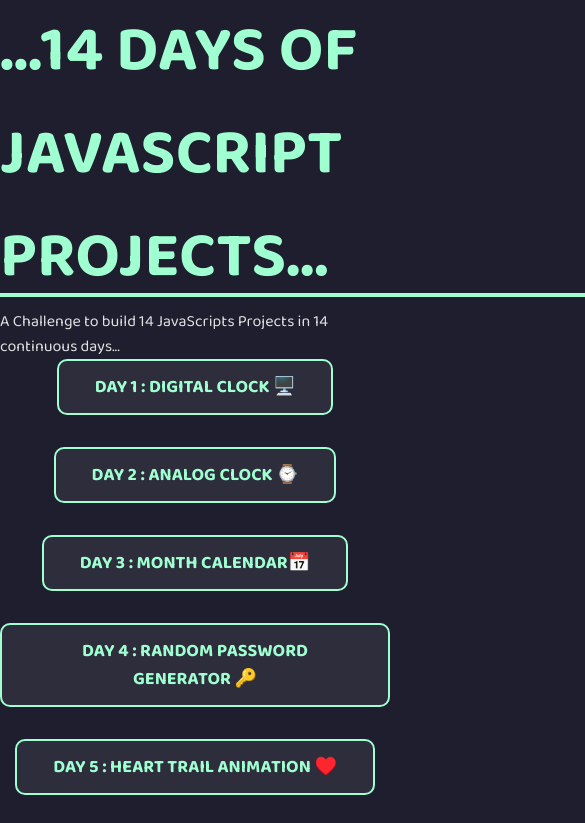
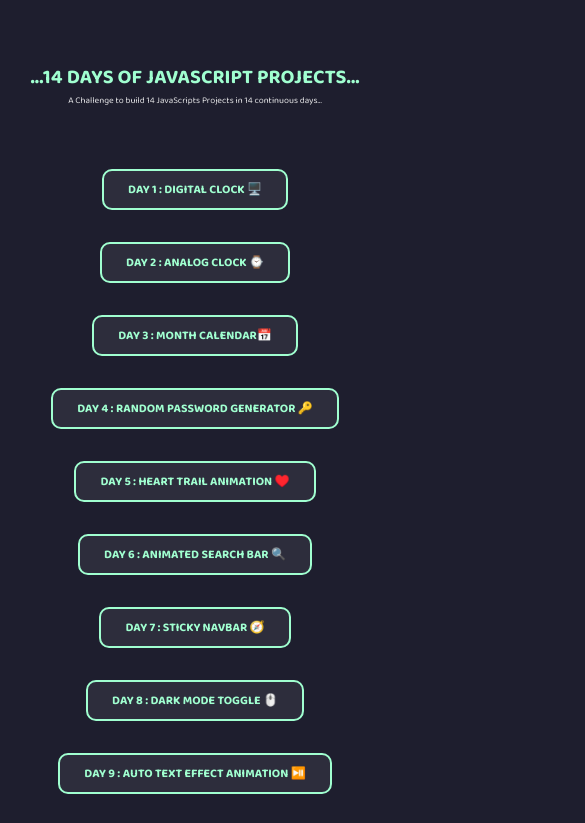
Before and after one commit to Harsh971/14DaysOfJavascript, a plain HTML site: page Deploy_Sites/index.html in a window 390 px wide. Shown: the top 823 px of the page, 585 px wide, since content can reach past the window. Drawn offline with Linux system fonts and the light colour scheme; a web font is replaced by a local one.

Commit message:
Update style.css

```diff
--- a/Deploy_Sites/style.css
+++ b/Deploy_Sites/style.css
@@ -35,22 +35,12 @@ body {
 }
 
 .title {
-  font-size: 4rem;
+  font-size: 45px;
   font-weight: bold;
   position: relative;
 }
 
-.title::after {
-  content: '';
-  width: 800px;
-  height: 4px;
-  position: absolute;
-  bottom: 10px;
-  left: 50%;
-  transform: translate(-50%,-50%);
-  background-color: var(--primary-color);
-  border-radius: 10px;
-}
+
 
 .container {
   margin: 0 auto;
@@ -87,3 +77,58 @@ a {
 a:hover {
   background-color: #ffffff55;
 }
+
+/*_______________________________Media Queries_______________________________*/
+@media(max-width:1199px){
+   .title{
+		font-size:20px;
+	}
+	p{
+		font-size:15px;
+	}
+}
+@media(max-width:991px){
+    .title{
+		font-size:28px;
+	}
+	p{
+		font-size:12px;
+	}
+	a {
+	  text-decoration: none;
+	  padding: 9px 24px;
+	  text-align: center;
+	  text-transform: uppercase;
+	  transition: 0.5s;
+	  background-size: 200% auto;
+	  color: var(--primary-color);
+	  border-radius: 10px;
+	  font-weight: bold;
+	  border: 2px solid var(--primary-color);
+	  font-size: 12px;
+	  background-color: #ffffff11;
+	}
+}
+@media(max-width:767px){
+
+     .title{
+		font-size:20px;
+	}
+	p{
+		font-size:9px;
+	}
+	a {
+	  text-decoration: none;
+	  padding: 9px 24px;
+	  text-align: center;
+	  text-transform: uppercase;
+	  transition: 0.5s;
+	  background-size: 200% auto;
+	  color: var(--primary-color);
+	  border-radius: 10px;
+	  font-weight: bold;
+	  border: 2px solid var(--primary-color);
+	  font-size: 12px;
+	  background-color: #ffffff11;
+	}
+}
```
